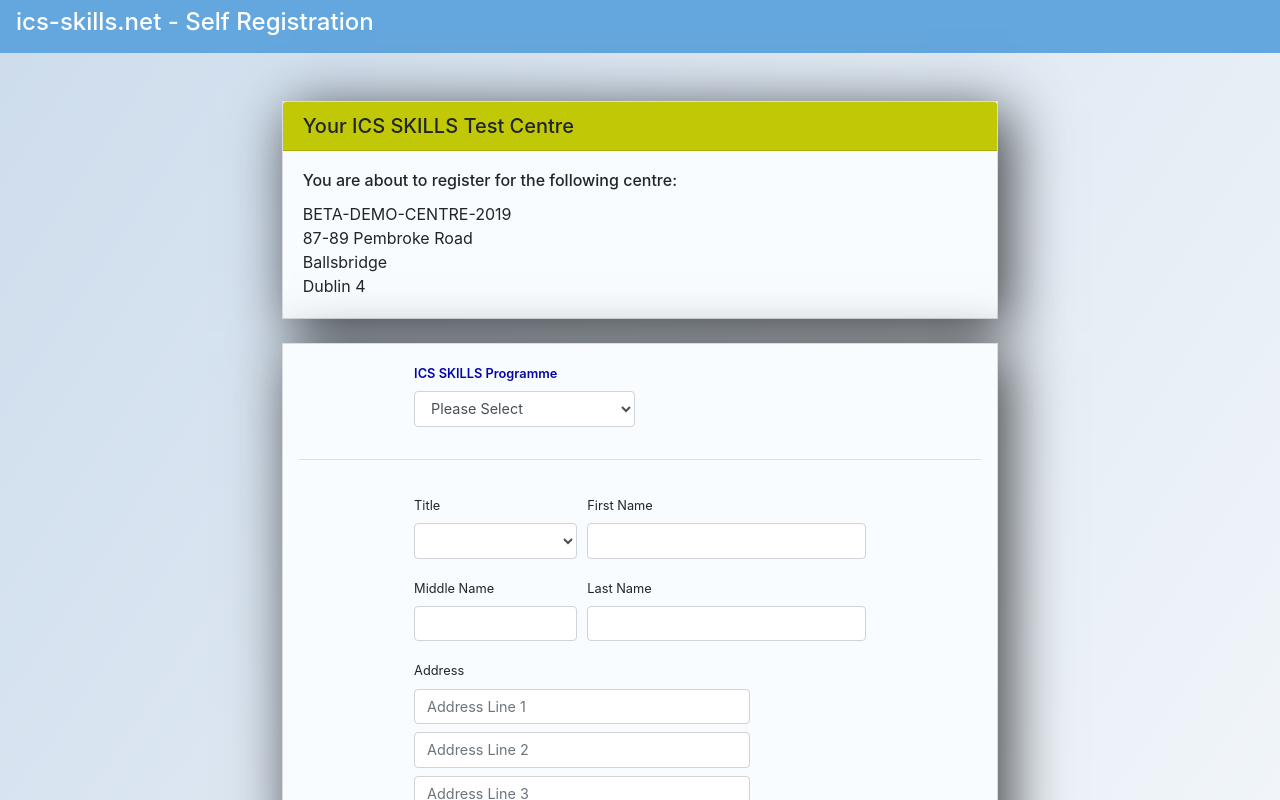
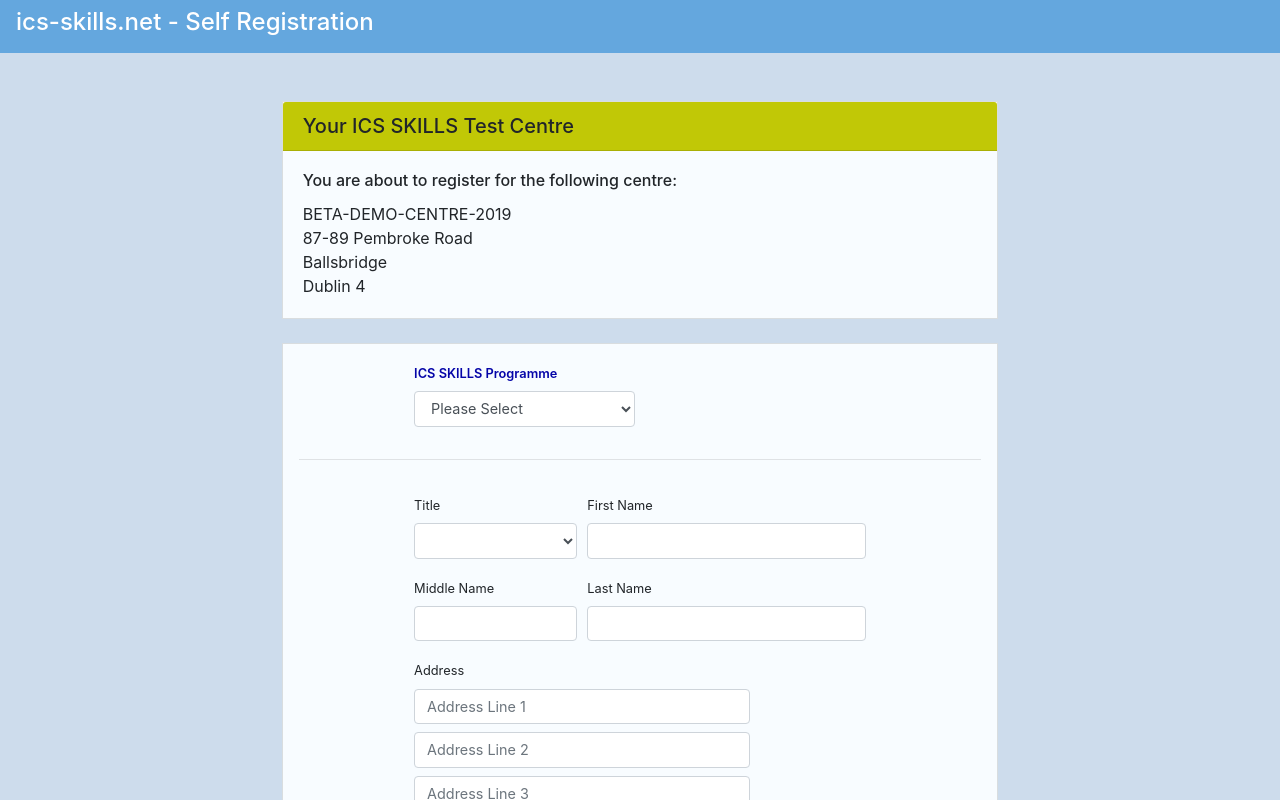
Before and after one commit to dsweeney89/selfregister, a React (Create React App) app: page / in a window 1280 px wide. Shown: the top 800 px of the page. Built offline with nearby package versions, Linux system fonts and the light colour scheme.

Commit message:
Style changes minor

```diff
--- a/src/App.css
+++ b/src/App.css
@@ -1,5 +1,7 @@
 body {
-  background: linear-gradient(to bottom right, #cddcec, #fff);
+
+  background: #cddcec;
+
 }
 
 .nav {
@@ -30,9 +32,8 @@
   margin-bottom: 3vh;
   background: rgb(248, 252, 255);
   border-radius: 0px;
-  -webkit-box-shadow: 10px 11px 55px 1px rgba(0,0,0,0.74);
--moz-box-shadow: 10px 11px 55px 1px rgba(0,0,0,0.74);
-box-shadow: 10px 11px 55px 1px rgba(0,0,0,0.74);
+
+
 }
 
 .noborder {
@@ -51,9 +52,7 @@
 .inner-form {
   padding: 2vh;
   background: rgb(248, 252, 255);
-  -webkit-box-shadow: 10px 11px 55px 1px rgba(0,0,0,0.74);
--moz-box-shadow: 10px 11px 55px 1px rgba(0,0,0,0.74);
-box-shadow: 10px 11px 55px 1px rgba(0,0,0,0.74);
+
 }
 
 .label {
@@ -74,6 +73,7 @@
 
 hr{
   margin-bottom: -2vh;
+
 }
 
 .programme-label{
--- a/src/Form.js
+++ b/src/Form.js
@@ -687,7 +687,7 @@
                 <label className="form-check-label" htmlFor="privacycheck">
                   Please confirm you have read and accepted our Privacy Policy.
                   You can view it{" "}
-                  <a href="https://www.ics.ie/ics/privacy/raw" target="_blank">
+                  <a href="https://www.ics.ie/ics/privacy/raw" target="_blank" rel="noopener noreferrer">
                     here
                   </a>
                 </label>
```
